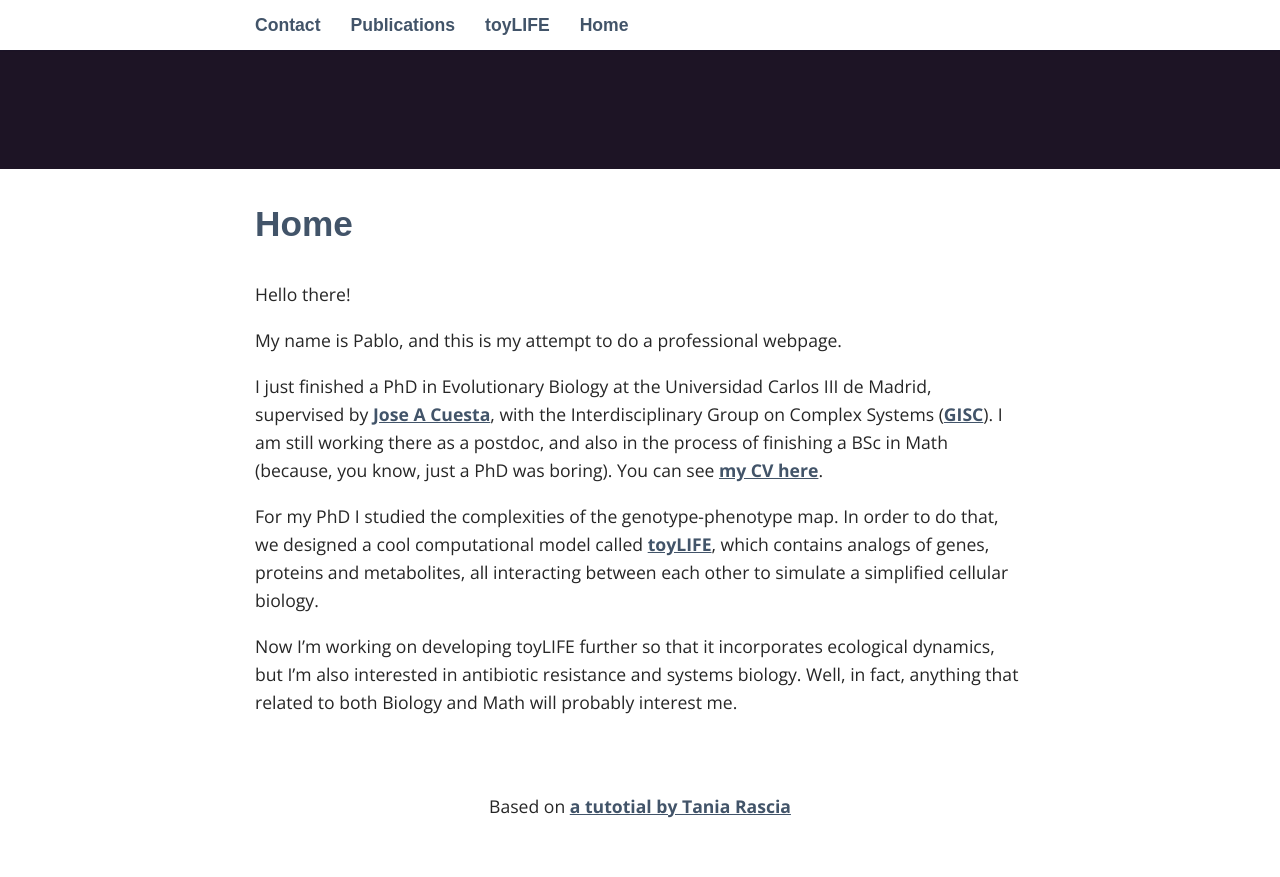
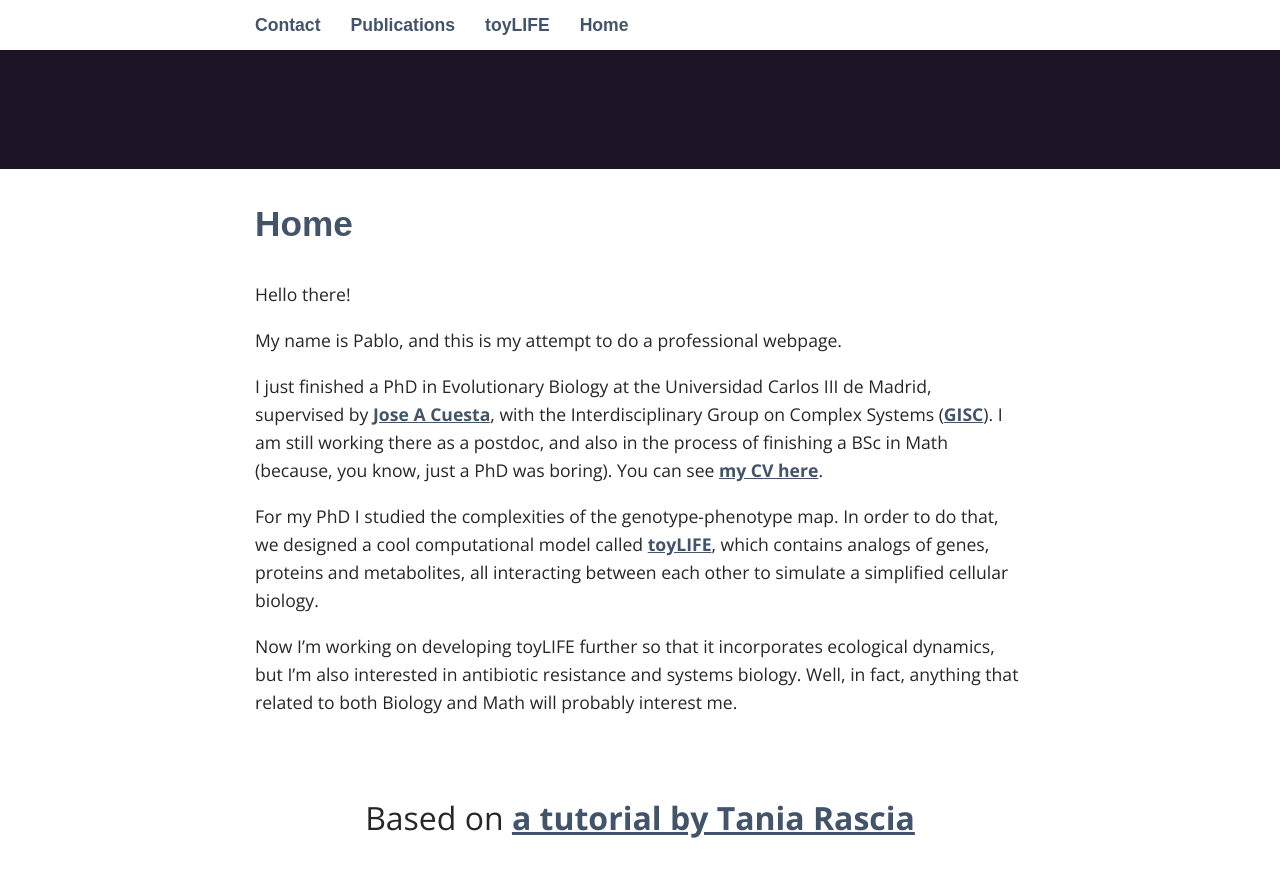
Before and after one commit to PabloCatalan/pablocatalan.github.io, a Jekyll site: the page built from index.md, in a window 1280 px wide and 900 px high, scrolled down 331 px. Shown: the top 877 px of the window. Built offline with Jekyll 4.4.1, drawn with Linux system fonts in a browser that asks for light colours; some web fonts are replaced.

Commit message:
Update footer.html

```diff
--- a/_includes/footer.html
+++ b/_includes/footer.html
@@ -1,3 +1,3 @@
 <footer>
-	<p>Based on <a href="https://www.taniarascia.com/make-a-static-website-with-jekyll/">a tutotial by Tania Rascia</p>
+	<p><font size="6">Based on <a href="https://www.taniarascia.com/make-a-static-website-with-jekyll/">a tutorial by Tania Rascia</font></p>
 </footer>
```
